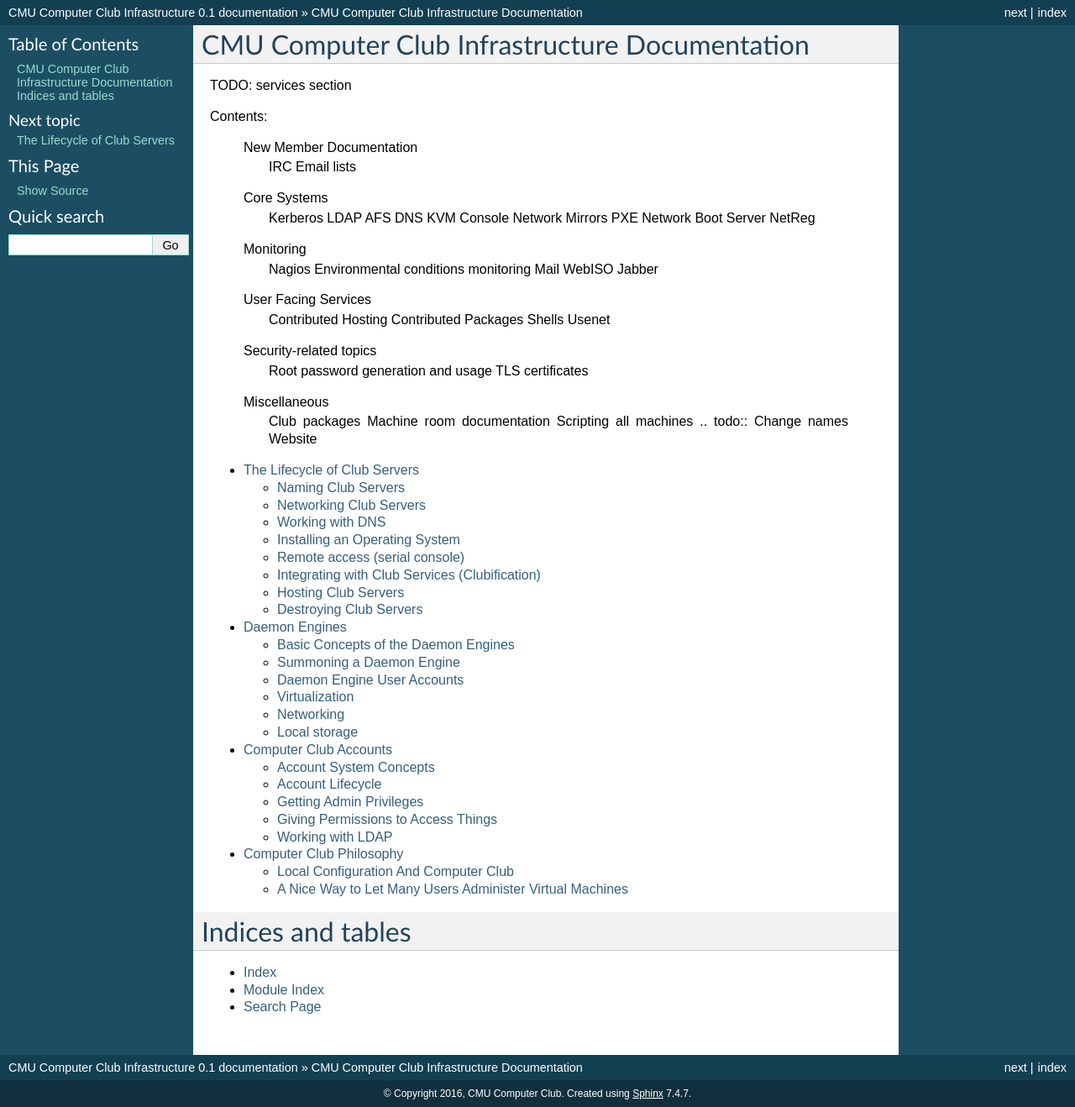
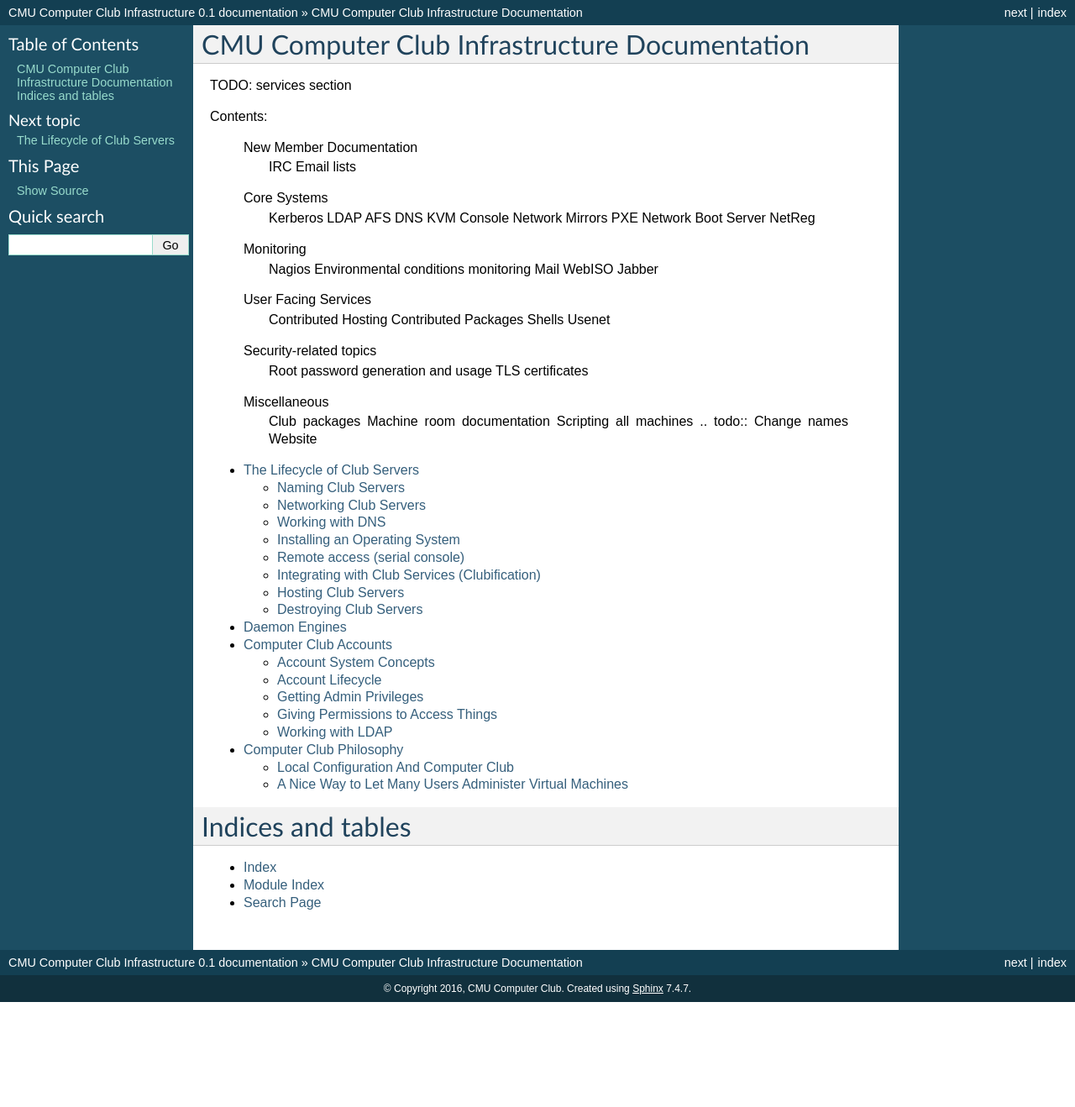
Before and after one commit to cmucc/infra-docs, a Sphinx documentation site: the page built from source/index.rst, in a window 1280 px wide. Shown: the whole page at 84% size. Built offline with Sphinx 7.4.7, drawn with Linux system fonts in a browser that asks for light colours; pages that are not in the unit, such as notebooks, are missing from menus; after the commit the page ends 1193 px from its top, so only the background shows below that; part of the change alters nothing that is shown.

Commit message:
Prune overview, move it into index

```diff
--- a/source/engines/concepts.rst
+++ /dev/null
@@ -1,46 +0,0 @@
-Basic Concepts of the Daemon Engines
-================================================================================
-
-For a philosophical justification, look at :doc:`/philosophy/virtualization`.
-Here we just describe the technologies in play in the daemon engines.
-
-A daemon engine is much like a traditional shell server.
-A traditional shell server allows someone to log in,
-run some software,
-and interactively get some work done.
-Indeed, that is their primary purpose.
-
-A daemon engine allows this too.
-Users can log in,
-run the same software,
-and get work done just as well,
-and indeed they're perfectly welcome to do so.
-But this is not the purpose of the daemon engine.
-The purpose of the daemon engine is to allow users to easily start long-running processes.
-These are daemonized processes, in most cases.
-
-There are many kinds of long-running processes that are useful.
-Our specific goal is that
-running any of a set of four kinds of programs
-should not require any special privileges on daemon engines,
-and should in general be well supported.
-That is,
-non-root users should be able to freely run these kinds of programs on daemon engines.
-
-These kinds of programs are:
-
-- Interactive network applications, such as ``irssi``
-- Generic network daemons, such as ``znc``
-- Virtual machines, such as QEMU; see :doc:`virtualization`
-- Containers, such as ``systemd-nspawn``; see :doc:`containers`
-
-(The first two can already be easily run without privileges.)
-
-Other features of the daemon engines make running long-running processes easy and useful:
-
-- Local home directories by default rather than AFS; see :doc:`local_storage`
-
-- Additional network storage in large quantities by request; see :doc:`network_storage`
-
-- Availability of the Nix package manager for handling dependencies of programs;
-  see :doc:`nix`.
--- a/source/engines/index.rst
+++ b/source/engines/index.rst
@@ -1,21 +1,41 @@
 Daemon Engines
 ==========================================================================
 
-Everything about our daemon engines.
+.. For a philosophical justification, look at :doc:`/philosophy/virtualization`.
+.. Here we just describe the technologies in play in the daemon engines.
 
-(Our daemon engines are a collection of bare-metal servers,
-which are all designated for the same particular purpose,
-described in :doc:`concepts`)
+Daemon engines are bare-metal servers which:
 
-.. toctree::
-   :maxdepth: 2
+- Like shell servers, support *interactive usage*
+- Unlike shell servers, are well-suited for *running daemons*,
+  particularly virtual machines.
 
-   concepts
-   creation
-   accounts
-   virtualization
-   network
-   nix
-   local_storage
-   network_storage
-   containers
+Daemon engines are intended to be used by **unprivileged users**.
+Daemon engines rely on traditional Unix user isolation for security.
+
+Examples of unprivileged daemons which should run on daemon engines
+include, but are not limited to:
+
+- Interactive network applications, such as ``irssi``
+- Generic network daemons, such as ``znc`` or ``weechat`` relays
+- Virtual machines, such as QEMU; see :doc:`virtualization`
+- **Not Yet Implemented**:
+  Containers, such as ``systemd-nspawn``; see :doc:`containers`
+
+(The first two can already be easily run without privileges.)
+
+Daemon engines differ from normal clubified servers in only a few ways:
+
+- They support unprivileged virtualization.
+- They have IPv6 connectivity provided by a Hurricane Electric tunnel
+  so that we can automatically allocate IPs for VMs.
+- Home directories are local instead of in AFS,
+  for performance reasons and to avoid ticket expiration
+  issues with daemons.
+  Note that AFS otherwise functions normally on daemon engines.
+- **Not Yet Implemented**:
+  They have the Nix package manager installed, to allow unprivileged users
+  to install programs efficiently without affecting other users
+- **Not Yet Implemented**:
+  Some people have suggested having some sort of fast (i.e. not AFS)
+  network storage.
```
